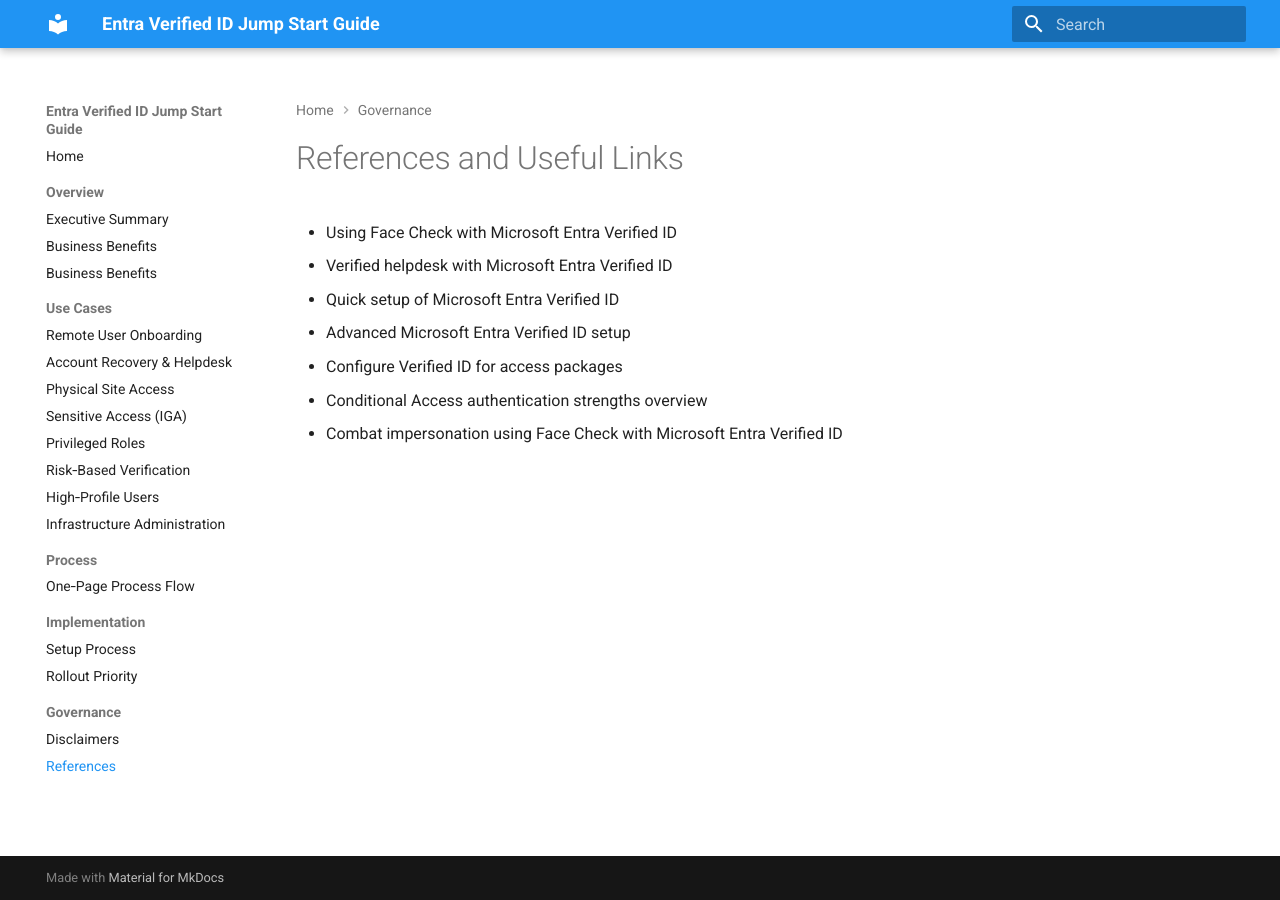
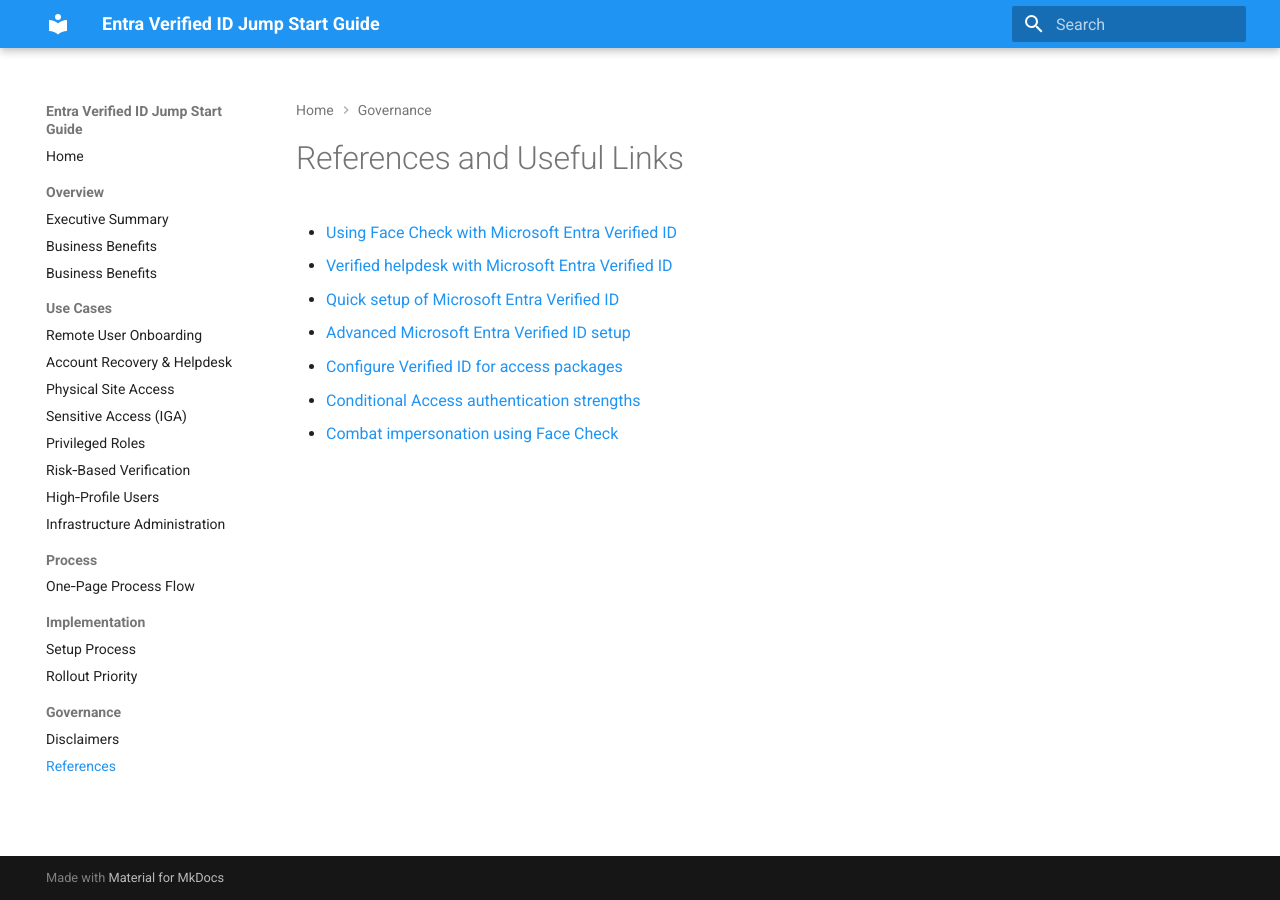
Before and after one commit to microsoft/VerifiedIDJumpStart, an MkDocs documentation site: the page built from docs/05-governance/references.md, in a window 1280 px wide. Built offline with MkDocs 1.6.1 and Material for MkDocs 9.7.7, drawn with Linux system fonts in a browser that asks for light colours.

Commit message:
Update references.md

```diff
--- a/docs/05-governance/references.md
+++ b/docs/05-governance/references.md
@@ -1,9 +1,9 @@
 # References and Useful Links
 
-- Using Face Check with Microsoft Entra Verified ID
-- Verified helpdesk with Microsoft Entra Verified ID
-- Quick setup of Microsoft Entra Verified ID
-- Advanced Microsoft Entra Verified ID setup
-- Configure Verified ID for access packages
-- Conditional Access authentication strengths overview
-- Combat impersonation using Face Check with Microsoft Entra Verified ID
+- [Using Face Check with Microsoft Entra Verified ID](https://learn.microsoft.com/en-us/entra/verified-id/using-facecheck)
+- [Verified helpdesk with Microsoft Entra Verified ID](https://learn.microsoft.com/en-us/entra/verified-id/helpdesk-with-verified-id)
+- [Quick setup of Microsoft Entra Verified ID](https://learn.microsoft.com/en-us/entra/verified-id/verifiable-credentials-configure-tenant-quick)
+- [Advanced Microsoft Entra Verified ID setup](https://learn.microsoft.com/en-us/entra/verified-id/verifiable-credentials-configure-tenant)
+- [Configure Verified ID for access packages](https://learn.microsoft.com/en-us/entra/id-governance/entitlement-management-verified-id-settings)
+- [Conditional Access authentication strengths](https://learn.microsoft.com/en-us/entra/identity/authentication/concept-authentication-strengths)
+- [Combat impersonation using Face Check](https://devblogs.microsoft.com/identity/verified-id-face-check/)
```
